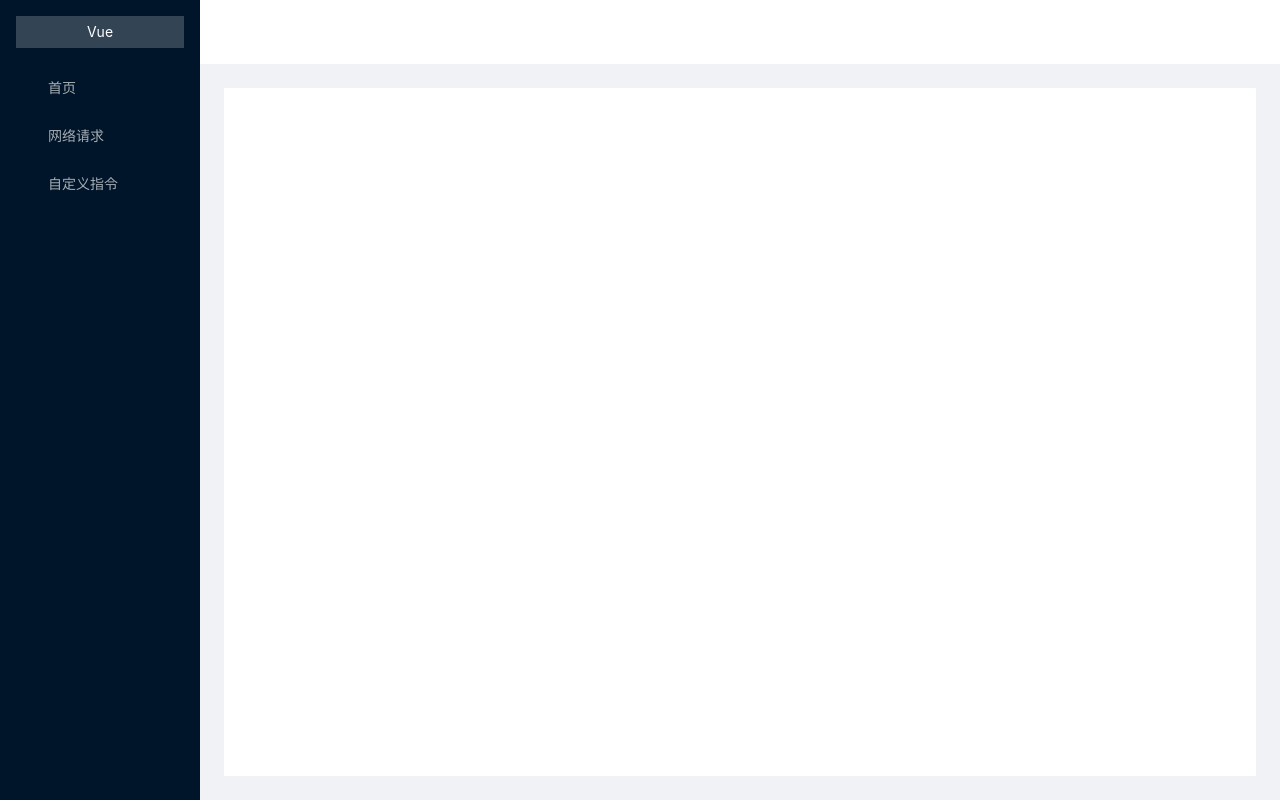
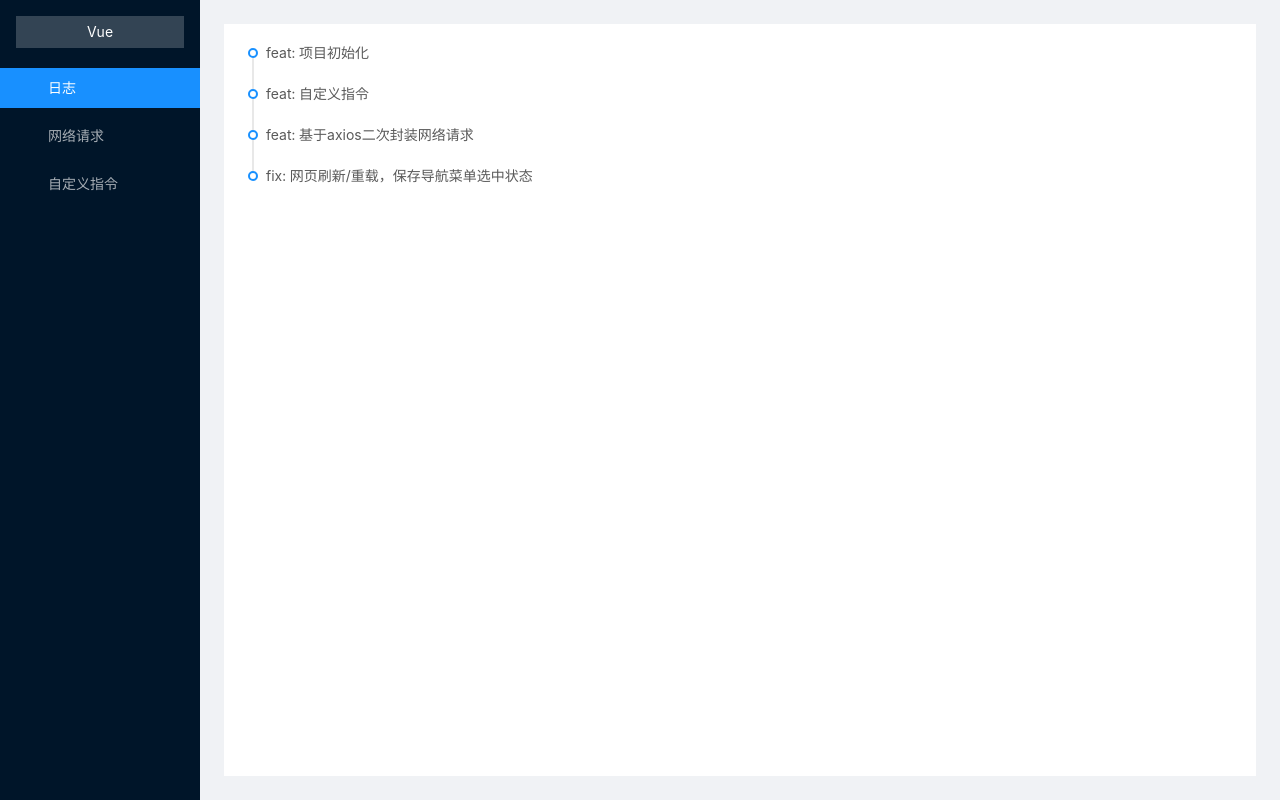
Before and after one commit to guchengnan/vue-promote, a Vue app: page /log in a window 1280 px wide. Built offline with nearby package versions, Linux system fonts and the light colour scheme.

Commit message:
fix: 变更日志目录及映射路由

```diff
--- a/src/App.vue
+++ b/src/App.vue
@@ -4,9 +4,9 @@
 			<a-layout-sider v-model="collapsed" :trigger="null" collapsible>
 				<div class="logo">Vue</div>
 				<a-menu theme="dark" mode="inline" :default-selected-keys="defaultSelectedKeys">
-					<a-menu-item key="home">
-						<a-icon type="home" />
-						<router-link to="/">首页</router-link>
+					<a-menu-item key="log">
+						<a-icon type="file-text" />
+						<router-link to="/log">日志</router-link>
 					</a-menu-item>
 					<a-menu-item key="request">
 						<a-icon type="link" />
@@ -19,7 +19,6 @@
 				</a-menu>
 			</a-layout-sider>
 			<a-layout>
-				<a-layout-header><a-icon class="trigger" :type="collapsed ? 'menu-unfold' : 'menu-fold'" @click="() => (collapsed = !collapsed)" /></a-layout-header>
 				<a-layout-content>
 					<router-view />
 				</a-layout-content>
@@ -32,10 +31,9 @@
 export default {
 	data() {
 		return {
-			collapsed: false,
-			defaultSelectedKeys: ['home'],
+			defaultSelectedKeys: ['log'],
 			routeMap: {
-				home: ['home'],
+				log: ['log'],
 				request: ['request'],
 				directives: ['directives'],
 			}
--- a/src/router/index.js
+++ b/src/router/index.js
@@ -5,12 +5,12 @@ Vue.use(VueRouter)
 const routes = [
   {
 	path: '/',
-	redirect: '/home'
+	redirect: '/log'
   },
   {
-    path: '/home',
-    name: 'Home',
-    component: () => import(/* webpackChunkName: "home" */ '../views/home/index.vue')
+    path: '/log',
+    name: 'Log',
+    component: () => import(/* webpackChunkName: "home" */ '../views/log/index.vue')
   },
   {
     path: '/request',
```
Also changed, not shown: src/views/log/components/TimeLine.vue (renamed from src/views/home/components/TimeLine.vue), src/views/log/index.vue (renamed from src/views/home/index.vue).
